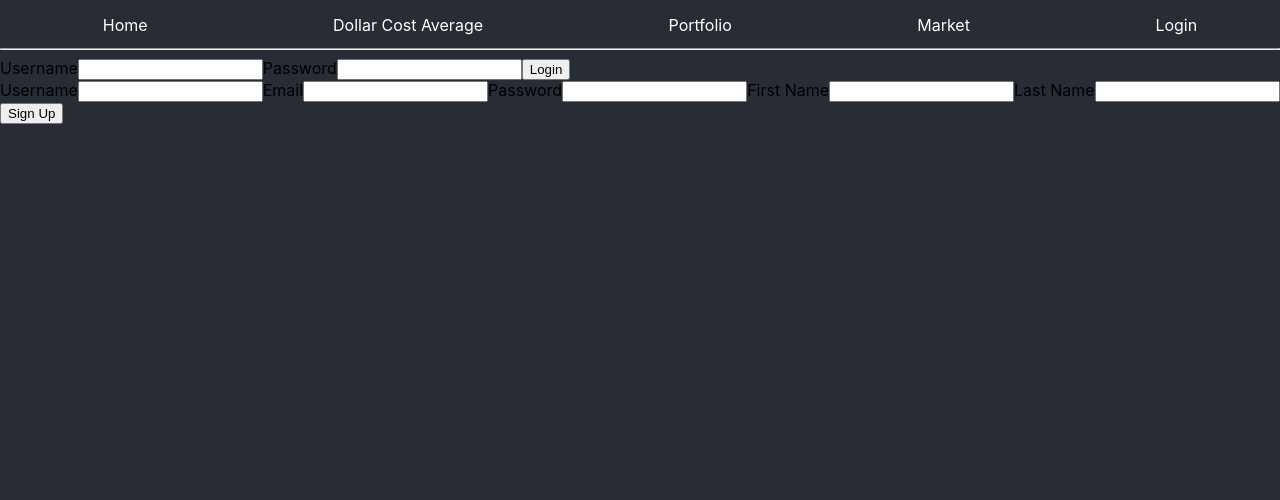
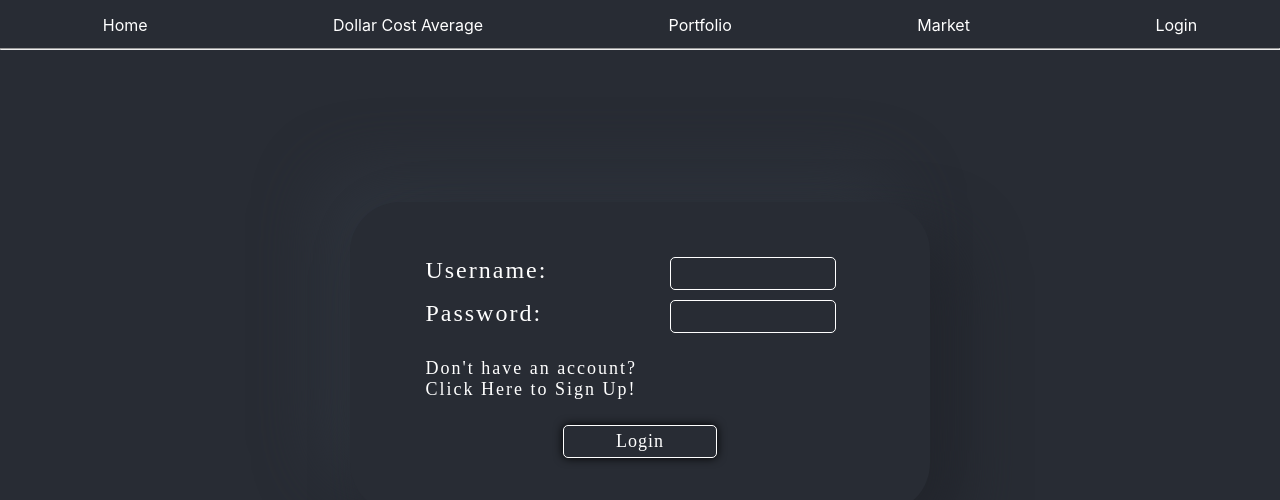
Before and after one commit to PikeyAU/CryptoCalculator, a React (Create React App) app: page /login in a window 1280 px wide. Shown: the top 500 px of the page. Built offline with nearby package versions, Linux system fonts and the light colour scheme.

Commit message:
Login Page Changes

```diff
--- a/src/Login.js
+++ b/src/Login.js
@@ -9,7 +9,6 @@ const Login = () => {
         <div style = {{background: '#282c34', height: '100vh'}}>
             <Navbar />
             <LoginForm />
-            <SignUpForm />
         </div>
     );
 }
--- a/src/components/DCAChart.js
+++ b/src/components/DCAChart.js
@@ -87,7 +87,7 @@ const DCAChart = (props) => {
     }, [props.data]);
 
     return (
-        <div style = {{width: '35vw', position: 'relative', marginTop: '19vh'}}>
+        <div style = {{width: '35vw', position: 'relative', marginTop: '10vh', marginRight: '2vw'}}>
             <LineChart
             width={700}
             height={400}
--- a/src/components/DCAForm.js
+++ b/src/components/DCAForm.js
@@ -120,7 +120,7 @@ const DCAForm = ({handleFormSubmit}) => {
     }
 
     return (
-        <div style = {{width: '35vw', height: '40vh', display: 'flex', justifyContent:'center', position: 'relative', marginTop: '19vh'}}>
+        <div style = {{width: '35vw', height: '50vh', display: 'flex', justifyContent:'center', position: 'relative', marginTop: '10vh', marginLeft: '2vw'}}>
             <Form onSubmit = {handleSubmit} style = {{display: 'inline-block', textAlign: 'left', padding: '50px 75px 50px 75px',  borderRadius: 50, background: '#282c34', boxShadow:  '31px 31px 62px #22252c, -31px -31px 62px #2e333c'}}>
                 <FormGroup>
                     <Label style={labelStyle} for="search">Search</Label>
--- a/src/components/DCAProfit.js
+++ b/src/components/DCAProfit.js
@@ -4,12 +4,12 @@ const outputStyle = {
     backgroundColor: '#282C34',
     color: 'white',
     fontFamily: 'Eras Light ITC',
-    fontSize: '18px',
+    fontSize: '16px',
     letterSpacing: '1px',
-    width: '20vw',
+    width: '30vw',
     marginTop: '20px',
     marginBottom: '10px',
-    padding: '10px 10px 10px 10px',
+    padding: '8px 8px 8px 8px',
     textAlign: 'left',
     //centering the div
     marginLeft: 'auto',
--- a/src/components/LoginForm.js
+++ b/src/components/LoginForm.js
@@ -1,10 +1,95 @@
 import React, { useState, useEffect } from 'react';
+import { Link } from 'react-router-dom';
 import axios from 'axios';
+
+const loginFormStyles = {
+    display: 'flex',
+    justifyContent: 'center',
+    alignItems: 'center',
+    marginTop: '19vh'
+  };
+
+const buttonWrapperStyles = {
+  display: 'flex',
+  justifyContent: 'center',
+};
+
+const inputStyles = {
+    display: 'inline-block',
+    width: '36%',
+    marginTop: '5px',
+    marginBottom: '5px',
+    marginLeft: '20px',
+    verticalAlign: 'middle',
+    fontSize: '18px',
+    borderRadius: 5,
+    background: '#282c34',
+    color: 'white',
+    border: '1px solid white',
+    fontFamily: 'Eras Light ITC',
+    letterSpacing: '1px',
+    padding: '5px 5px 5px 5px',
+
+
+}
+
+const labelStyles = {
+    color: 'white',
+    fontSize: '24px',
+    fontFamily: 'Eras Light ITC',
+    letterSpacing: '2px',
+    textAlign: 'left',
+    marginRight: '10px',
+    display: 'inline-block',
+    width: '50%',
+}
+
+const linkStyles = {
+    color: 'white',
+    fontSize: '18px',
+    fontFamily: 'Eras Light ITC',
+    letterSpacing: '2px',
+    display: 'inline-block',
+    width: '100%',
+    textDecoration: 'none',
+    margin: 'auto',
+}
+
 
 function LoginForm() {
     const [username, setUsername] = useState('');
     const [password, setPassword] = useState('');
     const [error, setError] = useState(null);
+    const [isHover, setIsHover] = useState(false);
+    const [linkHover, setLinkHover] = useState(false);
+
+    const submitStyles = {
+        display: 'inline-block',
+        width: '36%',
+        marginTop: '5px',
+        marginBottom: '5px',
+        marginLeft: 'auto',
+        marginRight: 'auto',
+        textAlign: 'center',
+        verticalAlign: 'middle',
+        fontSize: '18px',
+        borderRadius: 5,
+        background: '#282c34',
+        color: 'white',
+        border: '1px solid white',
+        fontFamily: 'Eras Light ITC',
+        letterSpacing: '1px',
+        padding: '5px 5px 5px 5px',
+        boxShadow: isHover ? '0px 0px 10px 0px white' : '0px 0px 10px 0px black',
+        cursor: 'pointer',
+        backgroundColor: isHover ? '#DB7D13' : '#282C34',
+    }
+
+    const linkAdditionalStyles = {
+        color: linkHover ? '#DB7D13' : 'white'
+    }
+
+
 
     const handleSubmit = (e) => {
         e.preventDefault();
@@ -21,14 +106,40 @@ function LoginForm() {
         });
     };
 
+    const handleMouseEnter = () => {
+        setIsHover(true);
+    }
+
+    const handleMouseLeave = () => {
+        setIsHover(false);
+    }
+
+    const handleLinkEnter = () => {
+        setLinkHover(true);
+    }
+
+    const handleLinkLeave = () => {
+        setLinkHover(false);
+    }
+
+
     return (
-        <div>
-            <form onSubmit={handleSubmit}>
-                <label for="username">Username</label>
-                <input type="text" name="text" id="text" value={username} onChange={e => setUsername(e.target.value)} />
-                <label for="password">Password</label>
-                <input type="password" name="password" id="password" value={password} onChange={e => setPassword(e.target.value)} />
-                <button type="submit">Login</button>
+        <div style = {loginFormStyles}>
+            <form onSubmit={handleSubmit} style = {{display: 'inline-block', textAlign: 'left', padding: '50px 75px 50px 75px',  borderRadius: 50, background: '#282c34', boxShadow:  '31px 31px 62px #22252c, -31px -31px 62px #2e333c'}}>
+                <label style = {labelStyles} for="username">Username:</label>
+                <input style = {inputStyles} type="text" name="text" id="text" value={username} onChange={e => setUsername(e.target.value)} />
+                <br/>
+                <label style = {labelStyles} for="password">Password:</label>
+                <input style = {inputStyles} type="password" name="password" id="password" value={password} onChange={e => setPassword(e.target.value)} />
+                <br/>
+                <br/>
+
+                <p style={linkStyles}>Don't have an account? <Link style = {Object.assign({}, linkStyles, linkAdditionalStyles)} onMouseEnter = {handleLinkEnter} onMouseLeave = {handleLinkLeave}  to="/register">Click Here to Sign Up!</Link></p>
+                <br/>
+                <br/>
+                <div style={buttonWrapperStyles}>
+                    <button style = {submitStyles} onMouseEnter = {handleMouseEnter} onMouseLeave = {handleMouseLeave} type="submit">Login</button>
+                </div>
             </form>
         </div>
     );
```
